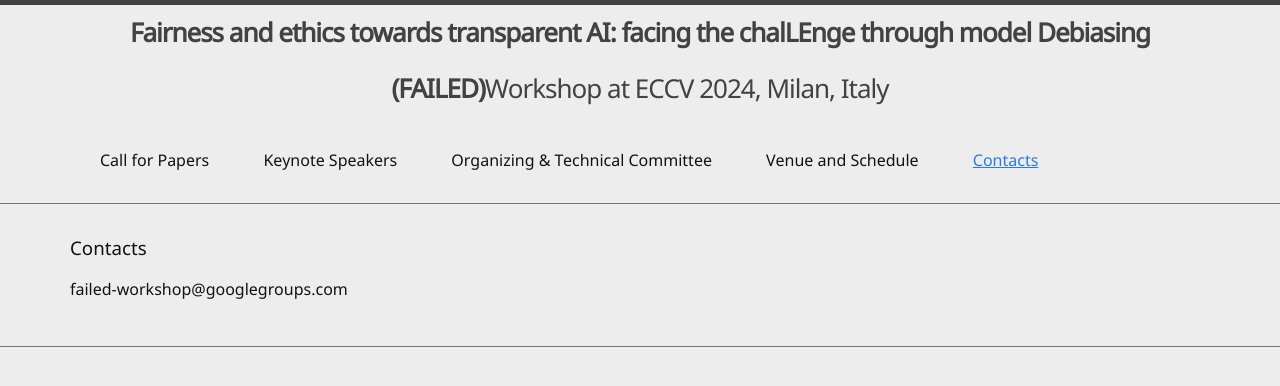
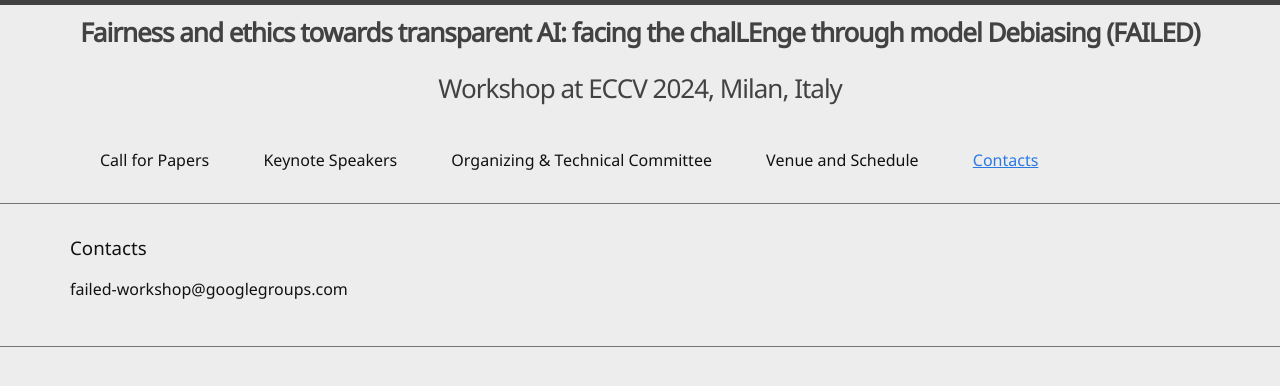
Before and after one commit to VitoPaoloPastore/2nd-FAILED-Workshop-ICCV-2025.github.io, a Jekyll site: the page built from 4-contacts.md, in a window 1280 px wide. Shown: the top 386 px of the page. Built offline with Jekyll 4.4.1, drawn with Linux system fonts in a browser that asks for light colours.

Commit message:
Update header.html

```diff
--- a/_includes/header.html
+++ b/_includes/header.html
@@ -2,7 +2,7 @@
 
   <div class="wrapper">
   <p style="text-align:center;">
-  <a class="site-title" href="{{ '/' | relative_url }}"><strong>Fairness and ethics towards transparent AI: facing the chalLEnge through model Debiasing (FAILED)</strong><be>Workshop at ECCV 2024, Milan, Italy</a>
+  <a class="site-title" href="{{ '/' | relative_url }}"><strong>Fairness and ethics towards transparent AI: facing the chalLEnge through model Debiasing (FAILED)</strong><br>Workshop at ECCV 2024, Milan, Italy</a>
   </p>
     <div class="wrapper">
     <nav class="site-nav">
```
